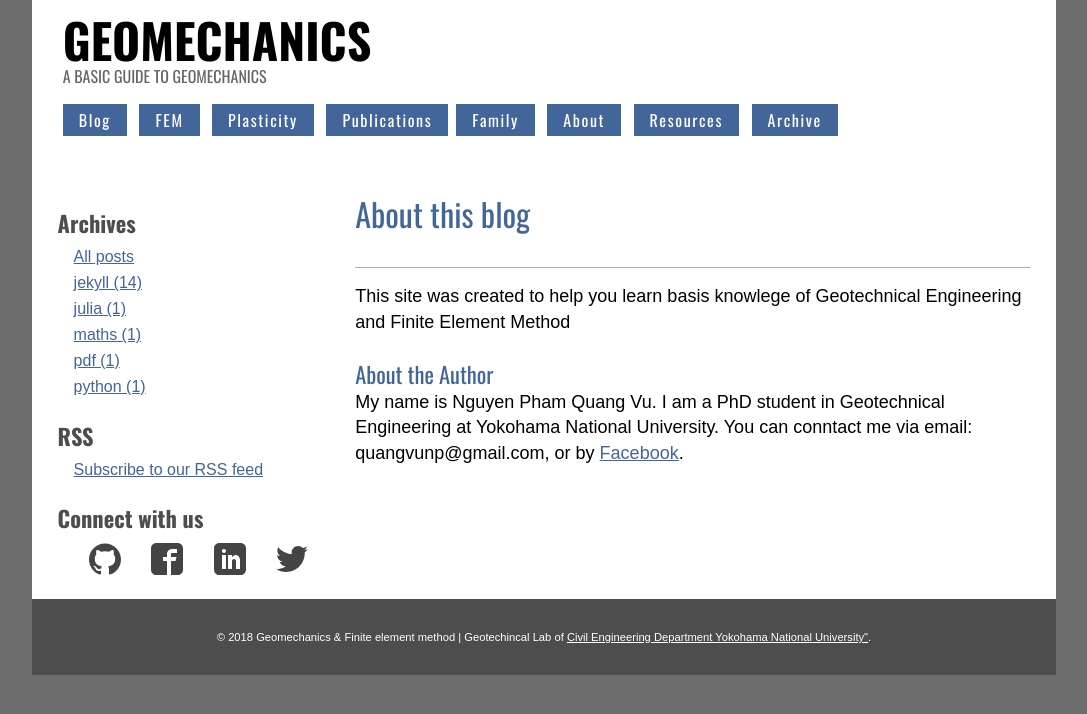
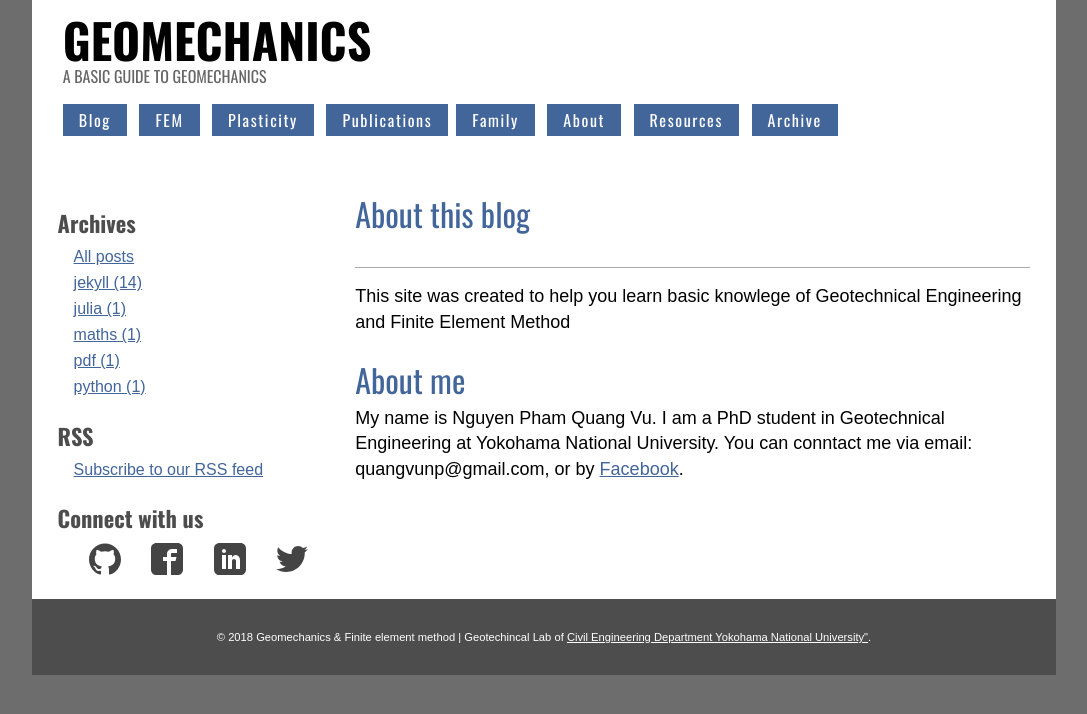
Before and after one commit to quangvunp/geomechanics, a Jekyll site: the page built from about.md, in a window 1280 px wide. Shown: the top 714 px of the page, without its empty margins (96-1183 px from the left). Built offline with Jekyll 4.4.1, drawn with Linux system fonts in a browser that asks for light colours.

Commit message:
Update about.md

```diff
--- a/about.md
+++ b/about.md
@@ -3,8 +3,8 @@ layout: page
 title: About this blog
 ---
 
-This site was created to help you learn basis knowlege of Geotechnical Engineering and Finite Element Method
+This site was created to help you learn basic knowlege of Geotechnical Engineering and Finite Element Method
 
-### About the Author
+## About me
 
 My name is Nguyen Pham Quang Vu. I am a PhD student in Geotechnical Engineering at Yokohama National University. You can conntact me via email: quangvunp@gmail.com, or by [Facebook]("https://www.facebook.com/quangvu.np").
```
